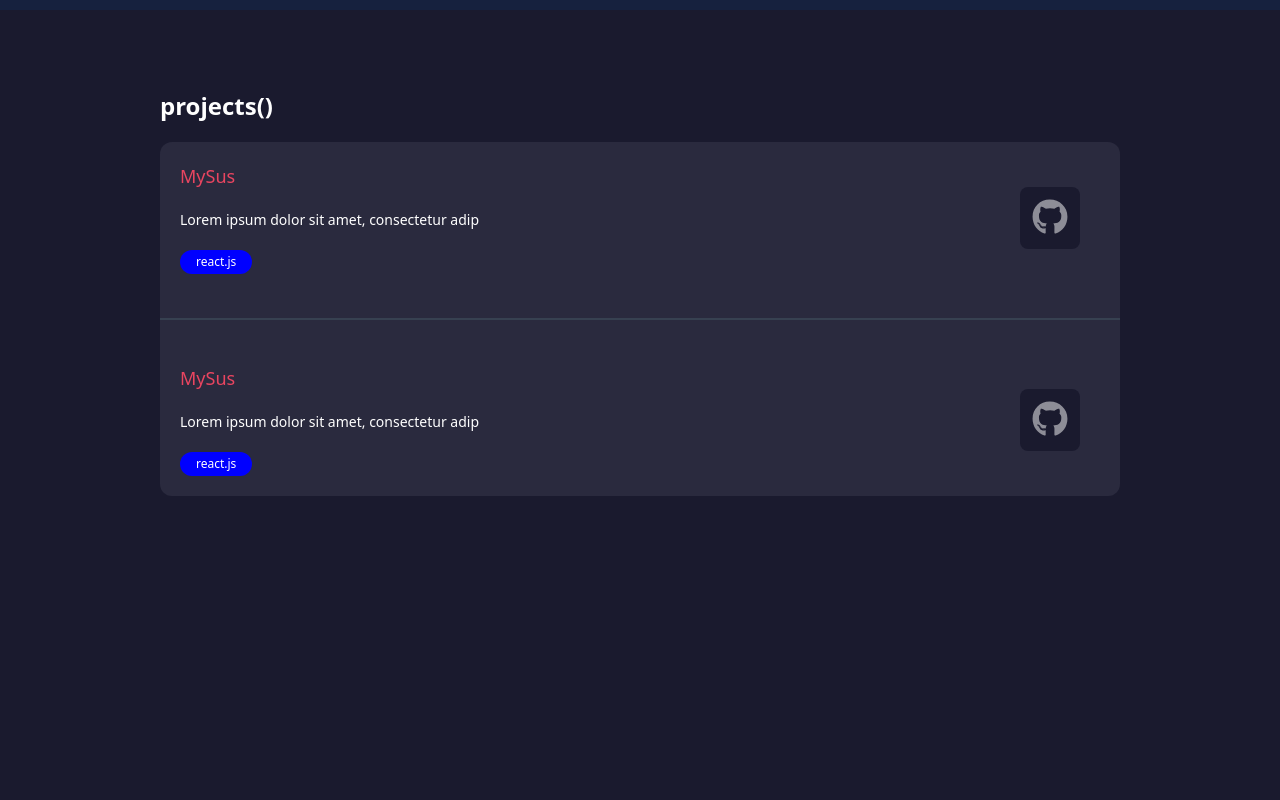
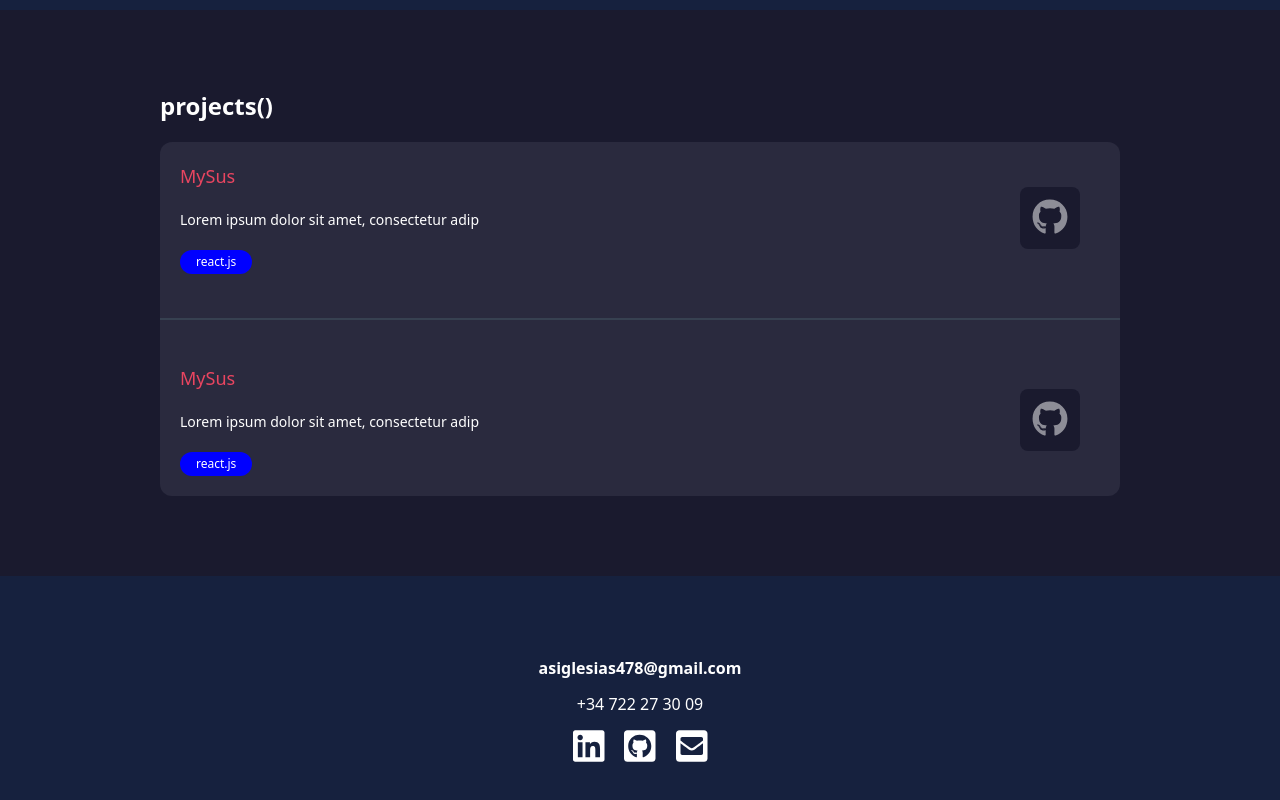
Before and after one commit to dev4l3x/portfolio, a Next.js app: page / in a window 1280 px wide. Shown: the part 2598-3398 px from the top of the page. Before the commit the page ends 3174 px from the top, so only its background shows below. Built offline with nearby package versions, Linux system fonts and the light colour scheme.

Commit message:
Add contact section

```diff
--- /dev/null
+++ b/components/SocialNetwork.jsx
@@ -0,0 +1,16 @@
+import { FontAwesomeIcon } from "@fortawesome/react-fontawesome";
+import * as brand_icons from "@fortawesome/free-brands-svg-icons";
+import * as solid_icons from "@fortawesome/free-solid-svg-icons";
+
+const SocialNetwork = ({ icon, link, className }) => {
+  return (
+    <a href={link} target="_blank" className={className}>
+      <FontAwesomeIcon
+        icon={brand_icons[icon] || solid_icons[icon]}
+        className="text-4xl"
+      />
+    </a>
+  );
+};
+
+export default SocialNetwork;
--- /dev/null
+++ b/modules/Contact/Contact.jsx
@@ -0,0 +1,33 @@
+const { default: SocialNetwork } = require("../../components/SocialNetwork");
+
+const Contact = (props) => {
+  return (
+    <section className="alternative-section text-center">
+      <div>
+        <a href="mailto:asiglesias478@gmail.com" className="font-bold">
+          asiglesias478@gmail.com
+        </a>
+      </div>
+      <div className="my-3">
+        <a href="tel:+34 722 27 30 09">+34 722 27 30 09</a>
+      </div>
+      <div>
+        <SocialNetwork
+          icon="faLinkedin"
+          link="https://es.linkedin.com/in/alex-s%C3%A1nchez-iglesias-56a19b195"
+        />
+        <SocialNetwork
+          icon="faGithubSquare"
+          link="https://github.com/dev4l3x"
+          className="mx-5"
+        />
+        <SocialNetwork
+          link="mailto:asiglesias478@gmail.com"
+          icon="faEnvelopeSquare"
+        />
+      </div>
+    </section>
+  );
+};
+
+export default Contact;
--- a/pages/index.jsx
+++ b/pages/index.jsx
@@ -6,6 +6,7 @@ import About from "../modules/About/About";
 import Experience from "../modules/Experience/Experience";
 import Skills from "../modules/Skills/Skills";
 import Projects from "../modules/Projects/Projects";
+import Contact from "../modules/Contact/Contact";
 
 function HomePage() {
   return (
@@ -16,6 +17,7 @@ function HomePage() {
       <Experience />
       <Skills />
       <Projects />
+      <Contact />
     </React.Fragment>
   );
 }
```
